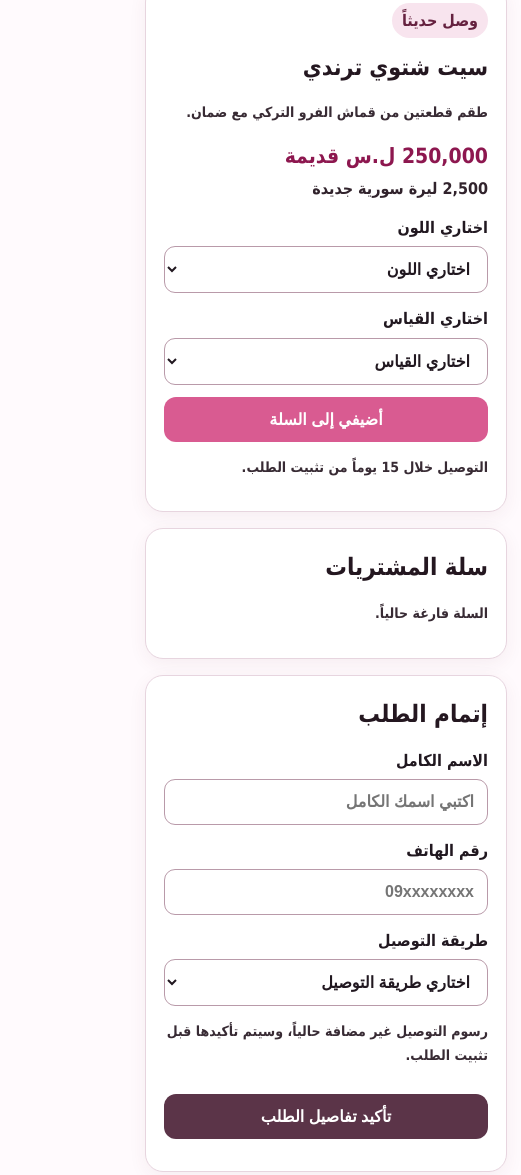
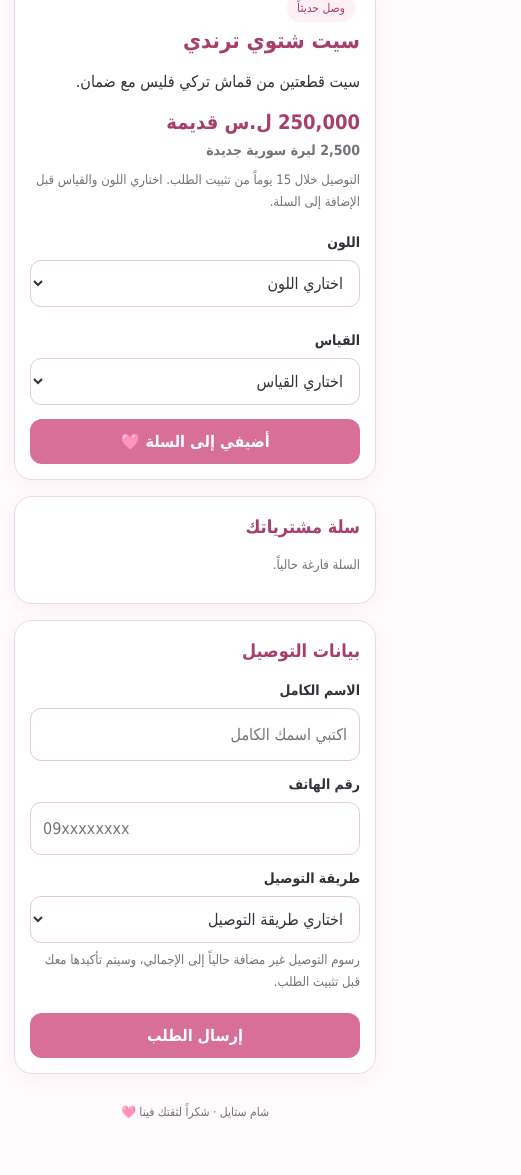
Before and after one commit to shamstyle/sham-style-store, a plain HTML site: page index.html in a window 390 px wide. Shown: the part 167-1342 px from the top of the page, 521 px wide, since content can reach past the window. Drawn offline with Linux system fonts and the light colour scheme.

Commit message:
Refactor index.html for improved layout and features
Updated styles, structure, and functionality for better user experience and responsiveness.

```diff
--- a/index.html
+++ b/index.html
@@ -1,107 +1,204 @@
 <!doctype html>
 <html lang="ar" dir="rtl">
 <head>
-<meta charset="utf-8"><meta name="viewport" content="width=device-width, initial-scale=1">
+  <meta charset="utf-8">
+  <meta name="viewport" content="width=device-width, initial-scale=1">
+  <meta name="theme-color" content="#f7dce6">
   <title>شام ستايل | SHAM STYLE</title>
   <style>
-:root{--pink:#d95b91;--pink2:#f9e5ef;--ink:#211820;--muted:#51434d;--line:#e7d5df;--white:#fff}
-*{box-sizing:border-box}body{margin:0;background:#fffafd;color:var(--ink);font-family:Tahoma,Arial,sans-serif;font-weight:600;line-height:1.7}
-header{background:linear-gradient(120deg,#fff,#f8e3ed);padding:25px 16px;text-align:center;border-bottom:1px solid var(--line)}
-.logo{font-size:30px;font-weight:900;color:#9f285f}.sub{color:#382631;font-weight:700}
-main{max-width:760px;margin:22px auto;padding:0 14px}.card{background:#fff;border:1px solid var(--line);border-radius:18px;padding:18px;margin-bottom:16px;box-shadow:0 5px 18px #6b294010}
-h1,h2,h3{color:#241720;margin:0 0 10px}h1{font-size:23px}.price{font-size:21px;color:#8d174f;font-weight:900}.oldnew{color:#31232c;font-weight:800}
-label{display:block;margin:12px 0 5px;color:#211820;font-weight:900}select,input,textarea{width:100%;padding:13px;border:1.5px solid #b99aa9;border-radius:11px;background:#fff;color:#211820;font-size:16px;font-weight:700}
-select:focus,input:focus,textarea:focus{outline:2px solid #d95b91;border-color:#a62d66}button{border:0;border-radius:12px;background:var(--pink);color:white;padding:13px 18px;font-size:16px;font-weight:900;cursor:pointer;width:100%;margin-top:12px}
-button.secondary{background:#5b3448}.hint{color:#382b34;font-size:14px;font-weight:700}.row{display:grid;grid-template-columns:1fr 1fr;gap:10px}.cartitem{border-bottom:1px solid var(--line);padding:10px 0;color:#211820}.total{font-size:19px;font-weight:900;color:#8d174f}.hidden{display:none}.tag{display:inline-block;background:#f8e4ee;color:#65213f;padding:4px 10px;border-radius:30px;font-weight:900}
-</style></head>
+    :root{--pink:#d86f98;--pink-dark:#a83f6b;--pink-soft:#fff1f6;--ink:#343039;--muted:#77717a;--line:#f0d8e2;--white:#fff}
+    *{box-sizing:border-box}body{margin:0;background:#fffafb;color:var(--ink);font-family:Tahoma,Arial,sans-serif;line-height:1.7}
+    .top{background:linear-gradient(135deg,#fff,#fbe5ed);padding:28px 16px 22px;text-align:center;border-bottom:1px solid var(--line)}
+    .brand{font-size:30px;font-weight:800;color:var(--pink-dark);letter-spacing:.4px}.sub{color:var(--muted);font-size:14px;margin-top:3px}
+    main{max-width:760px;margin:22px auto;padding:0 14px 40px}.card{background:#fff;border:1px solid var(--line);border-radius:18px;padding:18px;margin-bottom:16px;box-shadow:0 5px 18px #a83f6b0b}
+    h1{font-size:22px;margin:0 0 8px;color:var(--pink-dark)}h2{font-size:18px;margin:0 0 12px;color:var(--pink-dark)}p{margin:6px 0}.hint{font-size:13px;color:var(--muted)}
+    .price{font-weight:800;color:var(--pink-dark);font-size:20px;margin:10px 0 2px}.price small{display:block;font-size:14px;color:var(--muted);font-weight:600}
+    label{display:block;font-size:14px;font-weight:700;margin:12px 0 5px}input,select,textarea{width:100%;padding:12px;border:1px solid #e6cbd6;border-radius:11px;background:#fff;color:var(--ink);font:inherit;outline:none}input:focus,select:focus,textarea:focus{border-color:var(--pink);box-shadow:0 0 0 3px #d86f9820}
+    .grid{display:grid;grid-template-columns:1fr 1fr;gap:10px}.btn{width:100%;border:0;border-radius:12px;padding:13px 16px;margin-top:14px;background:var(--pink);color:white;font:700 16px Tahoma,Arial;cursor:pointer}.btn:hover{background:var(--pink-dark)}.btn:disabled{opacity:.6;cursor:wait}
+    .cartitem{display:flex;align-items:center;justify-content:space-between;gap:10px;padding:10px 0;border-bottom:1px solid var(--line);font-size:14px}.remove{border:1px solid #e7c6d4;background:#fff7fa;color:var(--pink-dark);border-radius:8px;padding:5px 9px;cursor:pointer}
+    .total{font-weight:800;color:var(--pink-dark);margin-top:12px}.hidden{display:none!important}.notice{margin-top:12px;padding:11px;border-radius:10px;background:var(--pink-soft);color:var(--pink-dark);font-size:14px;white-space:pre-wrap}
+    .foot{text-align:center;color:var(--muted);font-size:12px;padding:12px}.pill{display:inline-block;background:#fff0f5;color:var(--pink-dark);padding:4px 10px;border-radius:30px;font-size:12px;margin-inline-start:5px}
+    @media(max-width:520px){.grid{grid-template-columns:1fr}.brand{font-size:26px}.card{padding:15px}}
+  </style>
+</head>
 <body>
-<header><div class="logo">شام ستايل</div><div class="sub">SHAM STYLE · أناقتك بتفاصيلها 🩷</div></header>
+  <header class="top">
+    <div class="brand">شام ستايل</div>
+    <div class="sub">SHAM STYLE · اختاري قطعتك المفضلة بكل سهولة 🩷</div>
+  </header>
+
   <main>
     <section class="card">
-<div class="tag">وصل حديثاً</div><h1 style="margin-top:10px">سيت شتوي ترندي</h1>
-<p class="hint">طقم قطعتين من قماش الفرو التركي مع ضمان.</p>
-<div class="price">250,000 ل.س قديمة</div><div class="oldnew">2,500 ليرة سورية جديدة</div>
-<label for="color">اختاري اللون</label><select id="color"><option value="">اختاري اللون</option><option>اللون الأول</option><option>اللون الثاني</option><option>اللون الثالث</option></select>
-<label for="size">اختاري القياس</label><select id="size"><option value="">اختاري القياس</option><option>S</option><option>M</option><option>L</option><option>XL</option><option>XXL</option></select>
-<button onclick="addCart()">أضيفي إلى السلة</button><p class="hint">التوصيل خلال 15 يوماً من تثبيت الطلب.</p>
+      <span class="pill">وصل حديثاً</span>
+      <h1>سيت شتوي ترندي</h1>
+      <p>سيت قطعتين من قماش تركي فليس مع ضمان.</p>
+      <div class="price">250,000 ل.س قديمة <small>2,500 ليرة سورية جديدة</small></div>
+      <p class="hint">التوصيل خلال 15 يوماً من تثبيت الطلب. اختاري اللون والقياس قبل الإضافة إلى السلة.</p>
+      <div class="grid">
+        <div>
+          <label for="color">اللون</label>
+          <select id="color">
+            <option value="">اختاري اللون</option>
+            <option value="اللون الأول">اللون الأول</option>
+            <option value="اللون الثاني">اللون الثاني</option>
+            <option value="اللون الثالث">اللون الثالث</option>
+          </select>
+        </div>
+        <div>
+          <label for="size">القياس</label>
+          <select id="size">
+            <option value="">اختاري القياس</option>
+            <option value="S">S</option><option value="M">M</option><option value="L">L</option><option value="XL">XL</option><option value="XXL">XXL</option>
+          </select>
+        </div>
+      </div>
+      <button class="btn" type="button" onclick="addCart()">أضيفي إلى السلة 🩷</button>
     </section>
-<section class="card"><h2>سلة المشتريات</h2><div id="cart"><p class="hint">السلة فارغة حالياً.</p></div><div class="total" id="total"></div></section>
-<section class="card"><h2>إتمام الطلب</h2>
-<label for="name">الاسم الكامل</label><input id="name" autocomplete="name" placeholder="اكتبي اسمك الكامل">
-<label for="phone">رقم الهاتف</label><input id="phone" inputmode="tel" placeholder="09xxxxxxxx">
-<label for="method">طريقة التوصيل</label><select id="method" onchange="deliveryChanged()"><option value="">اختاري طريقة التوصيل</option><option value="branch">استلام من فرع القدموس</option><option value="courier">توصيل مباشر (دمشق وريف دمشق)</option></select>
-<div id="branchArea" class="hidden"><label for="governorate">المحافظة</label><select id="governorate" onchange="branchesChanged()"><option value="">اختاري المحافظة</option></select><label for="branch">الفرع</label><select id="branch"><option value="">اختاري الفرع</option></select></div>
-<div id="courierArea" class="hidden"><label for="courierGov">المحافظة</label><select id="courierGov"><option value="">اختاري المحافظة</option><option>دمشق</option><option>ريف دمشق</option></select><label for="locality">المنطقة والعنوان بالتفصيل</label><textarea id="locality" rows="3" placeholder="المنطقة، الشارع، أقرب نقطة دالة"></textarea></div>
-<p class="hint">رسوم التوصيل غير مضافة حالياً، وسيتم تأكيدها قبل تثبيت الطلب.</p>
-<button class="secondary" onclick="submitOrder()">تأكيد تفاصيل الطلب</button><p id="notice" class="hint"></p>
+
+    <section class="card">
+      <h2>سلة مشترياتك</h2>
+      <div id="cart"><p class="hint">السلة فارغة حالياً.</p></div>
+      <div id="total" class="total"></div>
     </section>
+
+    <section class="card">
+      <h2>بيانات التوصيل</h2>
+      <label for="name">الاسم الكامل</label>
+      <input id="name" autocomplete="name" placeholder="اكتبي اسمك الكامل">
+      <label for="phone">رقم الهاتف</label>
+      <input id="phone" type="tel" autocomplete="tel" placeholder="09xxxxxxxx">
+
+      <label for="method">طريقة التوصيل</label>
+      <select id="method" onchange="deliveryChanged()">
+        <option value="">اختاري طريقة التوصيل</option>
+        <option value="branch">الشحن عبر فرع القدموس</option>
+        <option value="courier">توصيل مباشر - دمشق وريف دمشق</option>
+      </select>
+
+      <div id="branchArea" class="hidden">
+        <label for="governorate">المحافظة / مجموعة الفروع</label>
+        <select id="governorate" onchange="branchesChanged()"><option value="">اختاري المحافظة</option></select>
+        <label for="branch">فرع القدموس</label>
+        <select id="branch"><option value="">اختاري الفرع</option></select>
+      </div>
+
+      <div id="courierArea" class="hidden">
+        <label for="courierGov">المحافظة</label>
+        <select id="courierGov">
+          <option value="">اختاري المحافظة</option>
+          <option value="دمشق">دمشق</option>
+          <option value="ريف دمشق">ريف دمشق</option>
+        </select>
+        <label for="locality">المنطقة والعنوان بالتفصيل</label>
+        <textarea id="locality" rows="3" placeholder="المنطقة، الشارع، أقرب نقطة دالة..."></textarea>
+      </div>
+      <p class="hint">رسوم التوصيل غير مضافة حالياً إلى الإجمالي، وسيتم تأكيدها معك قبل تثبيت الطلب.</p>
+      <button class="btn" id="submitButton" type="button" onclick="submitOrder()">إرسال الطلب</button>
+      <div id="notice" class="notice hidden" role="status"></div>
+    </section>
+    <div class="foot">شام ستايل · شكراً لثقتك فينا 🩷</div>
   </main>
 
-const SUPABASE_FUNCTION_URL =
-  "https://nuyszbvrhrbqnlnxaibu.supabase.co/functions/v1/bright-responder";
-
-// ضعي هنا Publishable key من Supabase، وليس Secret key
-sb_publishable_3sKphiDl7P3Jpt390ZLvrQ_juzyWXcL
-
-// سنضع معرّف المنتج الحقيقي بعد إضافته إلى قاعدة البيانات
+  <script>
+    // إعدادات الربط العامة مع Supabase
+    const SUPABASE_FUNCTION_URL = "https://nuyszbvrhrbqnlnxaibu.supabase.co/functions/v1/bright-responder";
+    const SUPABASE_PUBLISHABLE_KEY = "sb_publishable_3sKphiDl7P3Jpt390ZLvrQ_juzyWXcL";
     const SHAM_PRODUCT_ID = "d66cc497-4c6d-4008-a5f7-0b02056e3eb5";
 
-window.submitOrder = async function () {
-  const n = document.getElementById("name").value.trim();
-  const p = document.getElementById("phone").value.trim();
-  const m = document.getElementById("method").value;
+    const PRODUCT_OLD_PRICE = 250000;
+    const PRODUCT_NEW_PRICE = 2500;
+    const cart = [];
 
+    const branchMap = {
+      "فروع اللاذقية": ["8 آذار", "الجامعة (سبيرو)", "الزراعة", "سوق التجار", "الرمل الشمالي", "بوقا"],
+      "فروع جبلة": ["جبلة", "جبلة رأس العين", "القرداحة"],
+      "فروع حمص": ["الزهرا", "الحمرا", "الحضارة", "جورة الشياح", "شين", "الحواش (وادي النصارى)"],
+      "فروع حماه": ["الكراج", "العاصي", "سلحب", "سقيلبية", "سلمية", "مصياف", "محردة"],
+      "فروع حلب": ["الفرقان", "الجميلية"],
+      "فروع طرطوس": ["طرطوس", "المنطار", "المحطة", "الكراج القديم", "الشيخ سعد", "الشيخ بدر", "دريكيش", "صافيتا", "بانياس", "مدينة القدموس"],
+      "فروع درعا": ["درعا (القصور)", "الصنمين", "القطيفة", "يبرود", "قطنا", "دير عطية", "النبك"],
+      "أفرع محافظة دمشق": ["الحمرا", "ضاحية الأسد", "البرامكة", "الحريقة", "جرمانا", "جديدة عرطوز", "صحنايا"]
+    };
+
+    function addCart() {
+      const color = document.getElementById("color").value;
+      const size = document.getElementById("size").value;
+      if (!color || !size) { alert("اختاري اللون والقياس أولاً"); return; }
+      cart.push({ color, size });
+      renderCart();
+      alert("تمت إضافة القطعة إلى السلة 🩷");
+    }
+
+    function renderCart() {
+      const el = document.getElementById("cart");
+      const total = document.getElementById("total");
       if (!cart.length) {
-    alert("أضيفي منتجاً إلى السلة أولاً");
+        el.innerHTML = '<p class="hint">السلة فارغة حالياً.</p>';
+        total.textContent = "";
         return;
       }
+      el.innerHTML = cart.map((item, index) =>
+        `<div class="cartitem"><span>قطعة ${index + 1}: ${item.color} — قياس ${item.size}</span><button class="remove" type="button" onclick="removeItem(${index})">حذف</button></div>`
+      ).join("");
+      total.innerHTML = `عدد القطع: ${cart.length}<br>الإجمالي: ${(PRODUCT_OLD_PRICE * cart.length).toLocaleString("en-US")} ل.س قديمة<br>${(PRODUCT_NEW_PRICE * cart.length).toLocaleString("en-US")} ليرة سورية جديدة`;
+    }
 
-  if (!n || !p || !m) {
-    alert("كمّلي الاسم ورقم الهاتف وطريقة التوصيل");
-    return;
+    function removeItem(index) { cart.splice(index, 1); renderCart(); }
+
+    function deliveryChanged() {
+      const method = document.getElementById("method").value;
+      document.getElementById("branchArea").classList.toggle("hidden", method !== "branch");
+      document.getElementById("courierArea").classList.toggle("hidden", method !== "courier");
+      if (method === "branch") {
+        const governorate = document.getElementById("governorate");
+        governorate.innerHTML = '<option value="">اختاري المحافظة</option>' +
+          Object.keys(branchMap).map(name => `<option value="${name}">${name}</option>`).join("");
+        document.getElementById("branch").innerHTML = '<option value="">اختاري الفرع</option>';
       }
+    }
+
+    function branchesChanged() {
+      const governorate = document.getElementById("governorate").value;
+      const branch = document.getElementById("branch");
+      branch.innerHTML = '<option value="">اختاري الفرع</option>' +
+        (branchMap[governorate] || []).map(name => `<option value="${name}">${name}</option>`).join("");
+    }
+
+    async function submitOrder() {
+      const button = document.getElementById("submitButton");
+      const notice = document.getElementById("notice");
+      const name = document.getElementById("name").value.trim();
+      const phone = document.getElementById("phone").value.trim();
+      const method = document.getElementById("method").value;
+
+      notice.classList.add("hidden");
+      if (!cart.length) { alert("أضيفي منتجاً إلى السلة أولاً"); return; }
+      if (!name || !phone || !method) { alert("كمّلي الاسم ورقم الهاتف وطريقة التوصيل"); return; }
 
       let governorate = "";
       let deliveryLocation = "";
       let address = "";
 
-  if (m === "branch") {
+      if (method === "branch") {
         governorate = document.getElementById("governorate").value;
         deliveryLocation = document.getElementById("branch").value;
         address = deliveryLocation;
-
-    if (!governorate || !deliveryLocation) {
-      alert("اختاري المحافظة والفرع");
-      return;
-    }
-  } else if (m === "courier") {
+        if (!governorate || !deliveryLocation) { alert("اختاري مجموعة الفروع والفرع"); return; }
+      } else if (method === "courier") {
         governorate = document.getElementById("courierGov").value;
         deliveryLocation = document.getElementById("locality").value.trim();
         address = deliveryLocation;
-
-    if (!governorate || !address) {
-      alert("كمّلي المحافظة والعنوان");
-      return;
-    }
+        if (!governorate || !address) { alert("كمّلي المحافظة والعنوان بالتفصيل"); return; }
       } else {
-    alert("اختاري طريقة توصيل صحيحة");
-    return;
-  }
-
-  if (
-    SUPABASE_PUBLISHABLE_KEY.includes("ضعي_") ||
-    SHAM_PRODUCT_ID.includes("نضع_")
-  ) {
-    alert("لسا ناقص إعداد مفتاح الربط ومعرّف المنتج");
-    return;
+        alert("اختاري طريقة توصيل صحيحة"); return;
       }
 
       const payload = {
-    customer_name: n,
-    phone: p,
+        customer_name: name,
+        phone,
         governorate,
         address,
-    delivery_method: m,
+        delivery_method: method,
         delivery_location: deliveryLocation,
         items: cart.map(item => ({
           product_id: SHAM_PRODUCT_ID,
@@ -111,6 +208,8 @@ window.submitOrder = async function () {
         }))
       };
 
+      button.disabled = true;
+      button.textContent = "جارٍ إرسال الطلب...";
       try {
         const response = await fetch(SUPABASE_FUNCTION_URL, {
           method: "POST",
@@ -122,36 +221,27 @@ window.submitOrder = async function () {
           body: JSON.stringify(payload)
         });
 
-    const result = await response.json();
+        let result;
+        try { result = await response.json(); }
+        catch (_) { throw new Error("وصل رد غير مفهوم من الخادم. حاولي لاحقاً."); }
 
         if (!response.ok || !result.success) {
-      throw new Error(result.error || "تعذر إرسال الطلب");
+          throw new Error(result.error || `تعذر إرسال الطلب (رمز ${response.status})`);
         }
 
-    document.getElementById("notice").textContent =
-      "تم استلام طلبك بنجاح 🩷 رقم الطلب: " + result.order_id;
-
-    alert("وصل طلبك بنجاح إلى شام ستايل 🩷");
+        notice.textContent = `تم استلام طلبك بنجاح 🩷\nرقم الطلب: ${result.order_id}\nالإجمالي: ${(PRODUCT_OLD_PRICE * cart.length).toLocaleString("en-US")} ل.س قديمة / ${(PRODUCT_NEW_PRICE * cart.length).toLocaleString("en-US")} ليرة جديدة.\nسيتم التواصل معك لتأكيد رسوم التوصيل والطلب.`;
+        notice.classList.remove("hidden");
+        cart.length = 0;
+        renderCart();
+        document.getElementById("name").value = "";
+        document.getElementById("phone").value = "";
       } catch (error) {
-    alert(error.message || "حدث خطأ، حاولي مرة أخرى");
+        alert(error.message || "حدث خطأ أثناء إرسال الطلب. حاولي مرة أخرى.");
+      } finally {
+        button.disabled = false;
+        button.textContent = "إرسال الطلب";
       }
-};
-
-<script>
-const branchMap={
-'اللاذقية':['8 آذار','الجامعة (سبيرو)','الزراعة','سوق التجار','الرمل الشمالي','بوقا'],
-'جبلة':['جبلة','جبلة رأس العين','القرداحة'],
-'حمص':['الزهرا','الحمرا','الحضارة','جورة الشياح','شين','الحواش (وادي النصارى)'],
-'حماه':['الكراج','العاصي','سلحب','سقيلبية','سلمية','مصياف','محردة'],
-'حلب':['الفرقان','الجميلية'],
-'طرطوس':['طرطوس','المنطار','المحطة','الكراج القديم','الشيخ سعد','الشيخ بدر','دريكيش','صافيتا','بانياس','مدينة القدموس'],
-'درعا':['درعا (القصور)','الصنمين','القطيفة','يبرود','قطنا','دير عطية','النبك'],
-'دمشق':['الحمرا','ضاحية الأسد','البرامكة','الحريقة','جرمانا','جديدة عرطوز','صحنايا']};
-let cart=[];
-function addCart(){let c=document.getElementById('color').value,s=document.getElementById('size').value;if(!c||!s){alert('اختاري اللون والقياس أولاً');return}cart.push({color:c,size:s});renderCart();alert('تمت إضافة القطعة إلى السلة 🩷')}
-function renderCart(){let el=document.getElementById('cart');if(!cart.length){el.innerHTML='<p class="hint">السلة فارغة حالياً.</p>';document.getElementById('total').textContent='';return}el.innerHTML=cart.map((x,i)=>`<div class="cartitem">قطعة ${i+1}: ${x.color} — قياس ${x.size} <button style="width:auto;padding:5px 10px;margin:4px" onclick="removeItem(${i})">حذف</button></div>`).join('');document.getElementById('total').innerHTML='الإجمالي: 250,000 ل.س قديمة<br>2,500 ليرة سورية جديدة';}
-function removeItem(i){cart.splice(i,1);renderCart()}
-function deliveryChanged(){let m=document.getElementById('method').value;document.getElementById('branchArea').classList.toggle('hidden',m!=='branch');document.getElementById('courierArea').classList.toggle('hidden',m!=='courier');if(m==='branch'){let g=document.getElementById('governorate');g.innerHTML='<option value="">اختاري المحافظة</option>'+Object.keys(branchMap).map(x=>`<option>${x}</option>`).join('');document.getElementById('branch').innerHTML='<option value="">اختاري الفرع</option>'}}
-function branchesChanged(){let gov=document.getElementById('governorate').value,b=document.getElementById('branch');b.innerHTML='<option value="">اختاري الفرع</option>'+(branchMap[gov]||[]).map(x=>`<option>${x}</option>`).join('')}
-function submitOrder(){let n=document.getElementById('name').value.trim(),p=document.getElementById('phone').value.trim(),m=document.getElementById('method').value;if(!cart.length){alert('أضيفي منتجاً إلى السلة أولاً');return}if(!n||!p||!m){alert('كمّلي الاسم ورقم الهاتف وطريقة التوصيل');return}if(m==='branch'&&(!document.getElementById('governorate').value||!document.getElementById('branch').value)){alert('اختاري المحافظة والفرع');return}if(m==='courier'&&(!document.getElementById('courierGov').value||!document.getElementById('locality').value.trim())){alert('كمّلي المحافظة والعنوان');return}document.getElementById('notice').textContent='تم التحقق من البيانات على هذه الصفحة فقط. استقبال الطلبات الإلكتروني غير مفعّل بعد، فلا تعتبري الطلب مرسلاً.';}
-</script></body></html>
+    }
+  </script>
+</body>
+</html>
```
Lines whose indentation alone changed are shown as unchanged.
